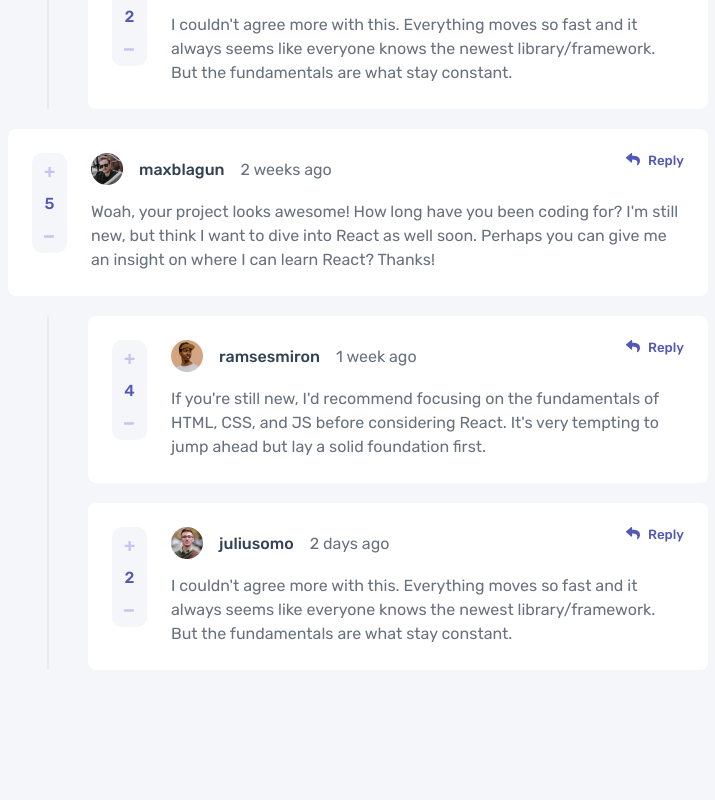
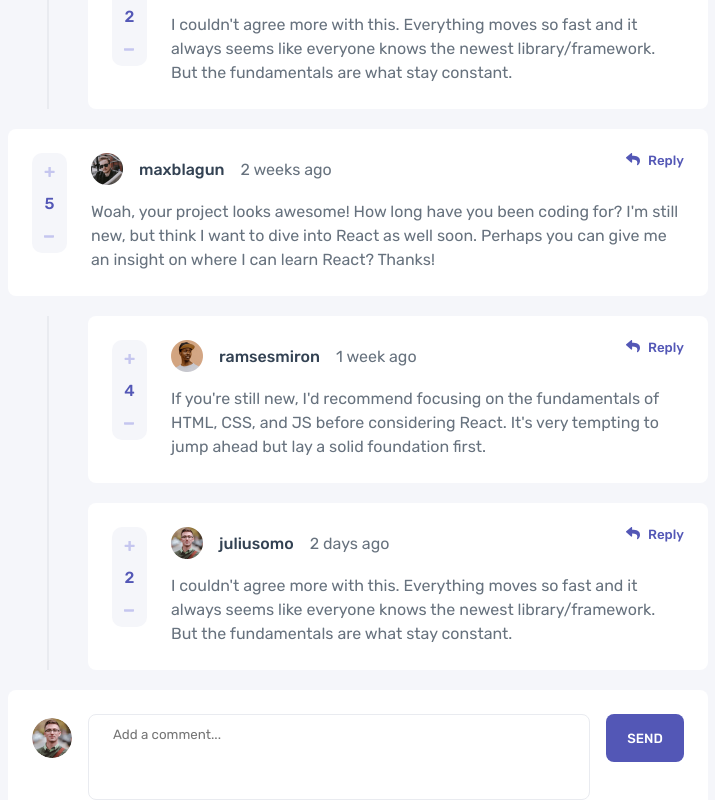
Before and after one commit to mritunjaysaha/comment-section, a React (Vite) app: page / in a window 1280 px wide. Shown: the part 703-1503 px from the top of the page, without its empty margins (282-997 px from the left). Before the commit the page ends 1437 px from the top, so only its background shows below. Built offline with nearby package versions, Linux system fonts and the light colour scheme.

Commit message:
feat: added comment text area

```diff
--- /dev/null
+++ b/src/components/Atoms/Button/Button.jsx
@@ -0,0 +1,9 @@
+import styles from './button.module.scss';
+
+export function Button({ children, ...rest }) {
+    return (
+        <button className={styles.button} {...rest}>
+            {children}
+        </button>
+    );
+}
--- /dev/null
+++ b/src/components/Atoms/Button/button.module.scss
@@ -0,0 +1,14 @@
+@import '../../../styles/abstract/variables';
+
+.button {
+    width: 10.4rem;
+    height: 4.8rem;
+
+    background-color: $moderate-blue;
+    border-radius: $border-radius-alpha;
+
+    text-transform: uppercase;
+
+    color: $white;
+    font-weight: 500;
+}
--- /dev/null
+++ b/src/components/CommentTextArea/CommentTextArea.jsx
@@ -0,0 +1,13 @@
+import { Button } from '../Atoms/Button/Button';
+
+import styles from './commentTextArea.module.scss';
+
+export function CommentTextArea({ userImg }) {
+    return (
+        <div className={`${styles.comment_container} ${styles.comment_text_area_container}`}>
+            <img src={userImg} className={styles.user_image} />
+            <textarea className={styles.textarea} placeholder='Add a comment...' rows={4} />
+            <Button>Send</Button>
+        </div>
+    );
+}
--- /dev/null
+++ b/src/components/CommentTextArea/commentTextArea.module.scss
@@ -0,0 +1,35 @@
+@import '../../styles/abstract/variables';
+
+@import '../Comment/comment.module.scss';
+
+.comment_text_area_container {
+    display: flex;
+    gap: 1.6rem;
+
+    .user_image {
+        width: 4rem;
+        height: 4rem;
+
+        border-radius: 50%;
+
+        margin-top: 0.4rem;
+    }
+
+    .textarea {
+        width: 100%;
+
+        border-radius: $border-radius-alpha;
+        border: 1px solid $light-gray;
+
+        padding: 1.2rem 2.4rem;
+
+        resize: none;
+
+        font-family: $font-family-alpha;
+
+        &:focus-visible {
+            outline: none;
+            border-color: $moderate-blue;
+        }
+    }
+}
--- a/src/layout/Layout.jsx
+++ b/src/layout/Layout.jsx
@@ -3,8 +3,9 @@ import COMMENT_DATA from '../../data.json';
 
 import styles from './layout.module.scss';
 import { CommentReply } from '../components/Comment/CommentReply';
+import { CommentTextArea } from '../components/CommentTextArea/CommentTextArea';
 
-const { comments } = COMMENT_DATA;
+const { comments, currentUser } = COMMENT_DATA;
 
 function Layout() {
     return (
@@ -16,6 +17,7 @@ function Layout() {
                     {data?.replies.length ? <CommentReply dataArray={data.replies} /> : ''}
                 </>
             ))}
+            <CommentTextArea userImg={currentUser.image.png} />
         </section>
     );
 }
```
